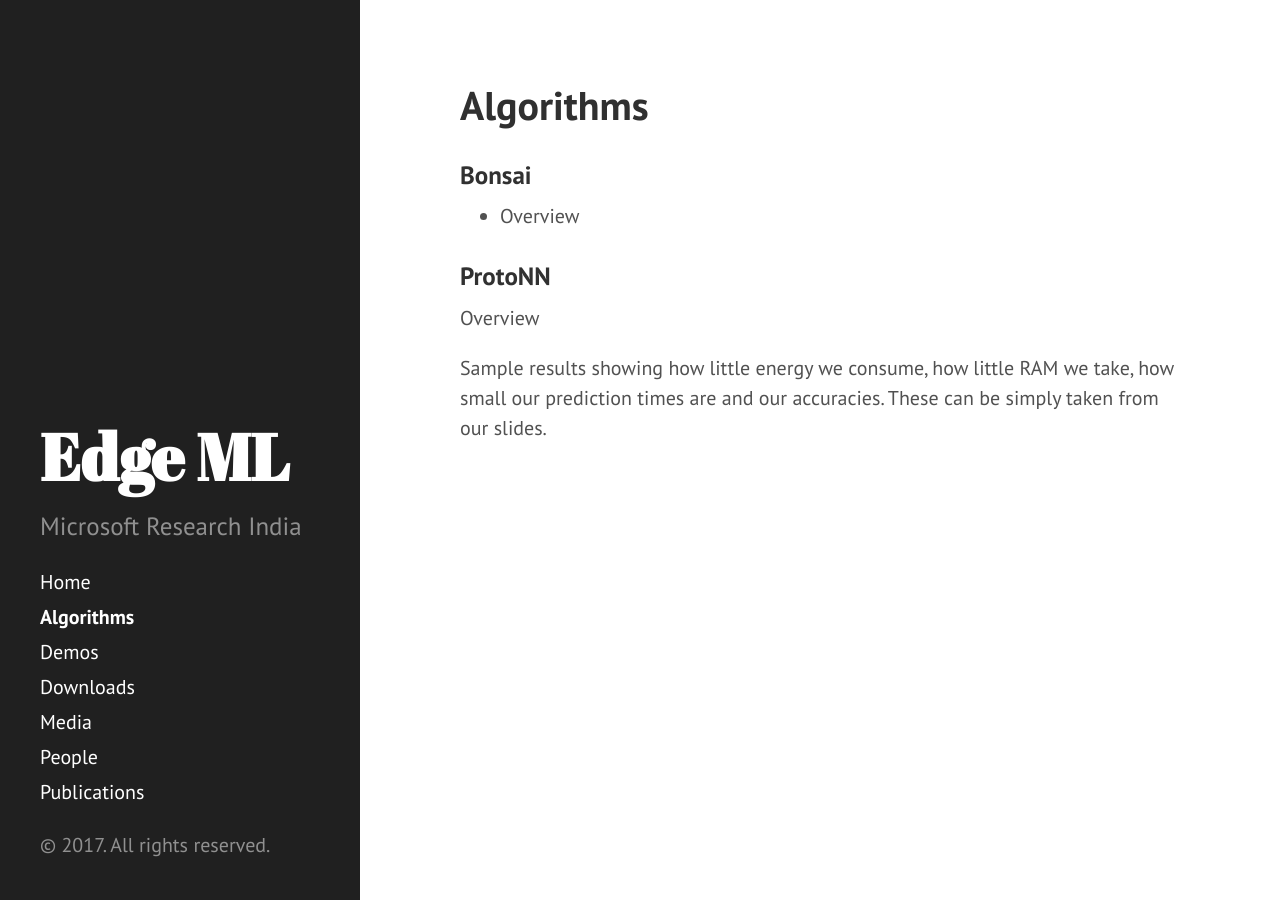
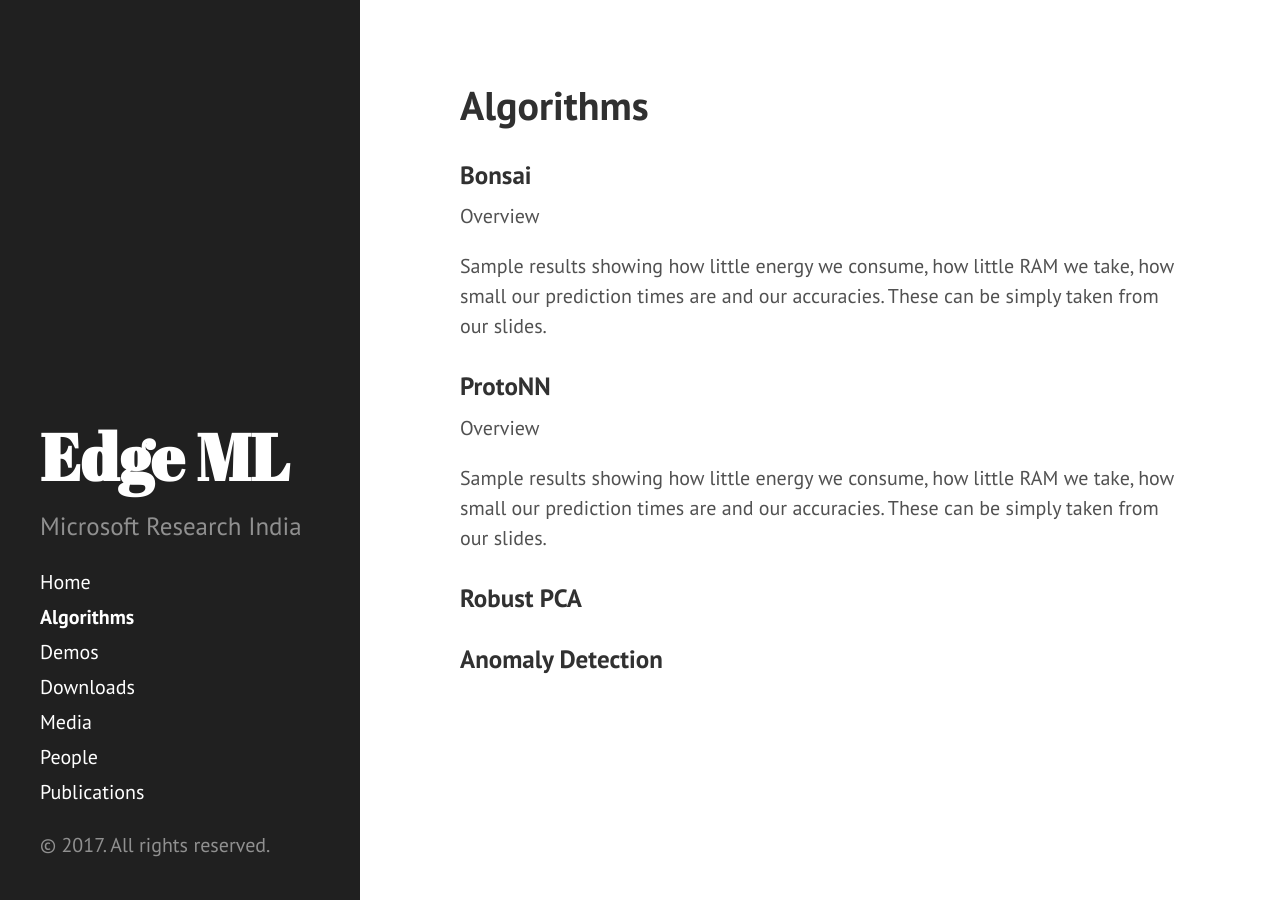
Before and after one commit to ShishirPatil/EdgeML, a Jekyll site: the page built from Algorithms.md, in a window 1280 px wide. Built offline with Jekyll 4.4.1, drawn with Linux system fonts in a browser that asks for light colours.

Commit message:
Update Algorithms.md

```diff
--- a/Algorithms.md
+++ b/Algorithms.md
@@ -4,9 +4,17 @@ title: Algorithms
 ---
 
 ### Bonsai
-- Overview
 
-### ProtoNN
 Overview
 
 Sample results showing how little energy we consume, how little RAM we take, how small our prediction times are and our accuracies. These can be simply taken from our slides.
+
+### ProtoNN
+
+Overview
+
+Sample results showing how little energy we consume, how little RAM we take, how small our prediction times are and our accuracies. These can be simply taken from our slides.
+
+### Robust PCA
+
+### Anomaly Detection
```
